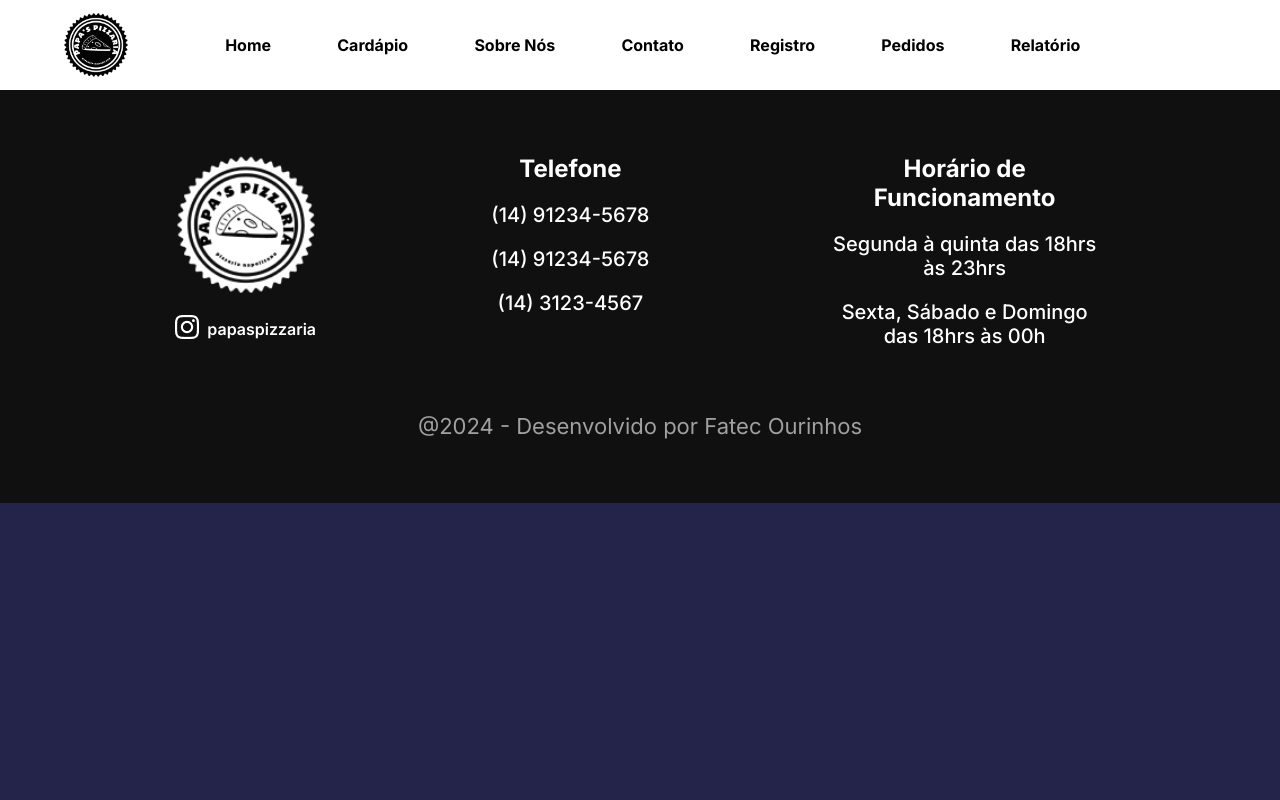
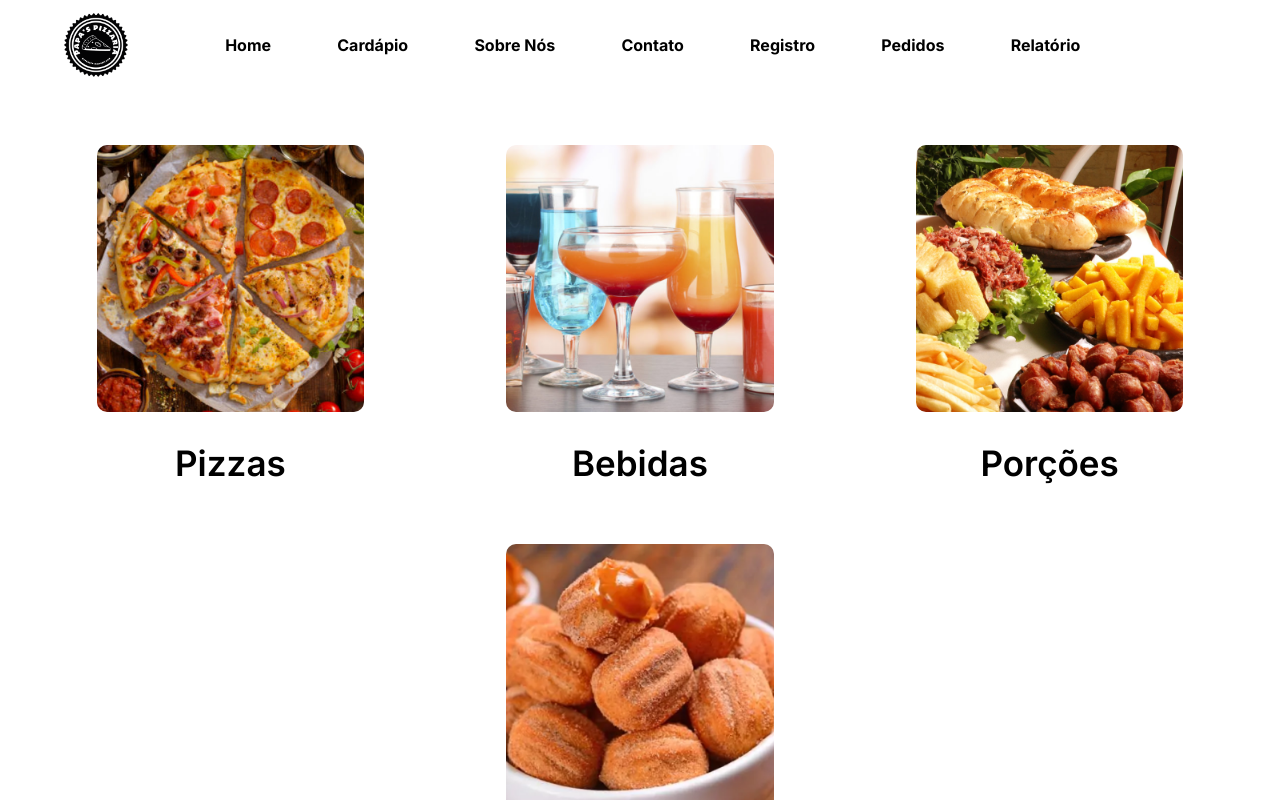
Before and after one commit to RebecaToda/papaspizza, a React (Vite) app: page /registro in a window 1280 px wide. Shown: the top 800 px of the page. Built offline with nearby package versions, Linux system fonts and the light colour scheme.

Commit message:
feat: implementar página Registro

```diff
--- a/src/components/Header/Header.tsx
+++ b/src/components/Header/Header.tsx
@@ -10,7 +10,7 @@ const Header = () => {
         <section>
           <Links>
             <li>
-              <Link href="/src/pages/Home">Home</Link>
+              <Link href="/home">Home</Link>
             </li>
             <li>
               <Link href="/">Cardápio</Link>
@@ -22,7 +22,7 @@ const Header = () => {
               <Link href="/">Contato</Link>
             </li>
             <li>
-              <Link href="/">Registro</Link>
+              <Link href="/registro">Registro</Link>
             </li>
             <li>
               <Link href="/">Pedidos</Link>
--- a/src/pages/Registro/Registro.tsx
+++ b/src/pages/Registro/Registro.tsx
@@ -1,10 +1,34 @@
 import Header from "../../components/Header/Header";
 import Footer from "../../components/Footer/Footer";
+import Components from "./style";
+
+const { SectionRegistro, Cards, Itens } = Components;
 
 export const Registro = () => {
   return (
     <div>
       <Header />
+      <SectionRegistro>
+        <Cards>
+          <img src="/src/assets/images/registro/pizzas.png" alt="pizza" />
+          <Itens>Pizzas</Itens>
+        </Cards>
+        <Cards>
+          <img src="/src/assets/images/registro/bebidas.png" alt="bebidas" />
+          <Itens>Bebidas</Itens>
+        </Cards>
+        <Cards>
+          <img src="/src/assets/images/registro/porcoes.png" alt="porções" />
+          <Itens>Porções</Itens>
+        </Cards>
+        <Cards>
+          <img
+            src="/src/assets/images/registro/sobremesas.png"
+            alt="sobremesas"
+          />
+          <Itens>Sobremesas</Itens>
+        </Cards>
+      </SectionRegistro>
       <Footer />
     </div>
   );
--- a/src/pages/Registro/style.ts
+++ b/src/pages/Registro/style.ts
@@ -0,0 +1,45 @@
+import styled from "styled-components";
+
+const SectionRegistro = styled.section`
+  background-color: white;
+  display: flex;
+  flex-wrap: wrap;
+  justify-content: space-around;
+  padding: 2% 2%;
+`;
+
+const Cards = styled.div`
+  display: flex;
+  flex-direction: column;
+  align-items: center;
+  gap: 30px;
+  border-radius: 15px;
+  padding: 30px 5px;
+  max-width: fit-content;
+  cursor: pointer;
+
+  img {
+    width: 80%;
+    border-radius: 10px;
+  }
+
+  &:hover {
+    background-color: #eaeaea;
+  }
+`;
+
+const Itens = styled.p`
+  font-family: "Inter", sans-serif;
+  font-size: 35px;
+  font-weight: 600;
+  color: black;
+  max-width: fit-content;
+`;
+
+const Components = {
+  SectionRegistro,
+  Cards,
+  Itens,
+};
+
+export default Components;
```
Also changed, not shown: src/pages/Registro/itens/Bebida/bebida.tsx (added, +17 -0 lines), src/pages/Registro/itens/Pizza/pizza.tsx (added, +17 -0 lines), src/pages/Registro/itens/Bebida/style.ts (added), src/pages/Registro/itens/Pizza/style.ts (added).
